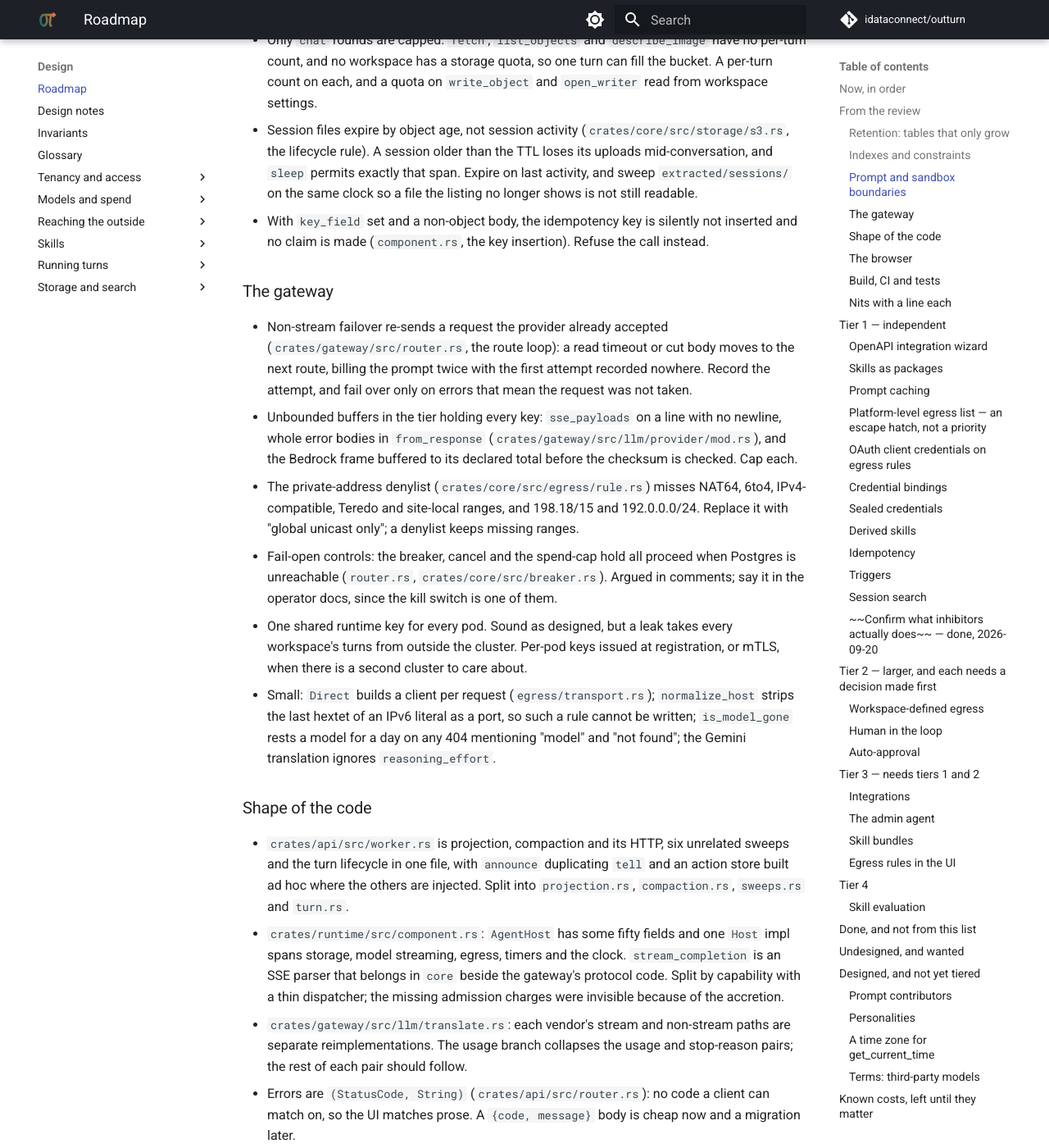
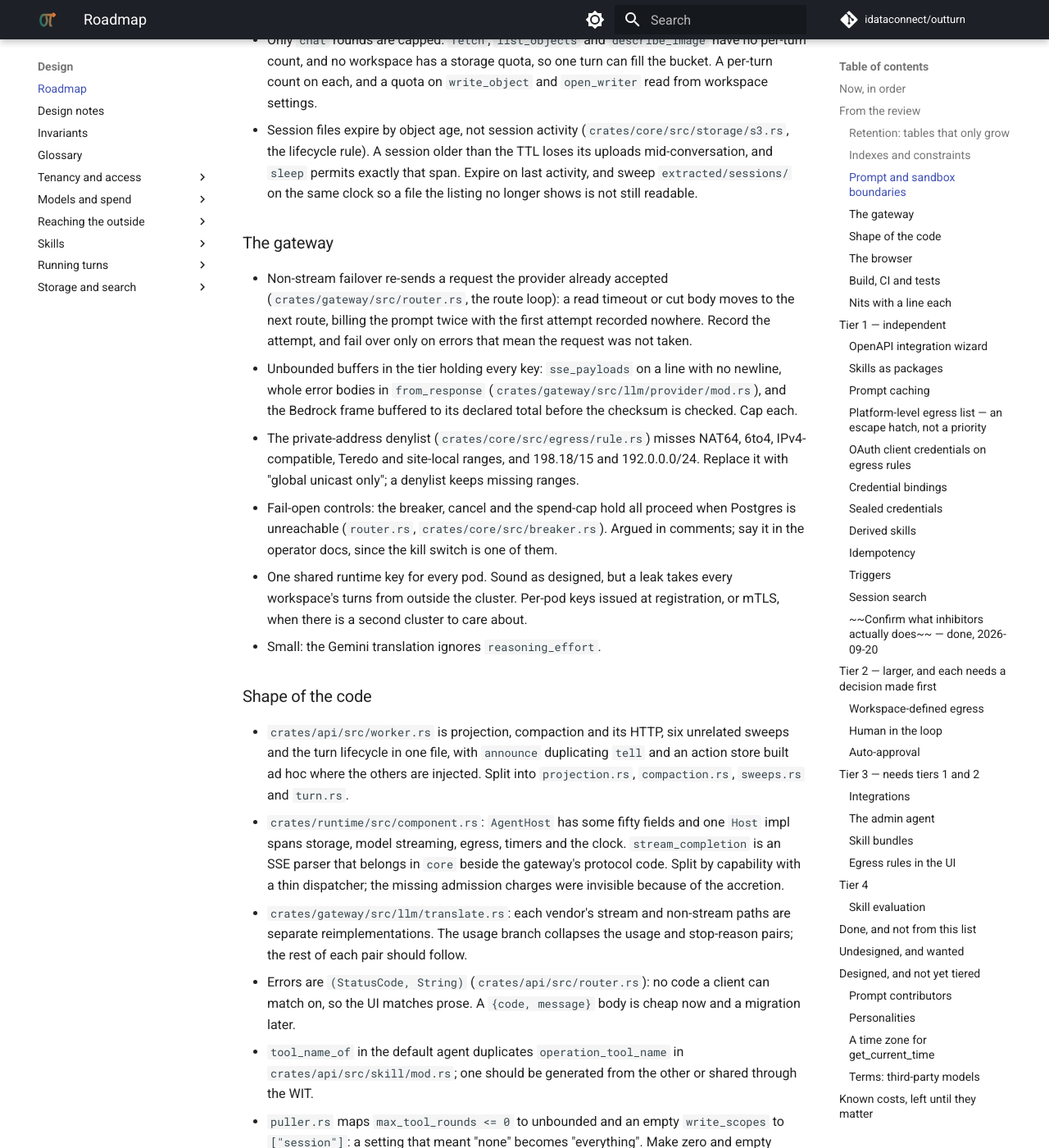
Before and after one commit to idataconnect/outturn, an MkDocs documentation site: the page built from docs/roadmap.md, in a window 1280 px wide and 1400 px high, scrolled down 2660 px. Shown: the whole window at 82% size. Built offline with MkDocs 1.6.1 and Material for MkDocs 9.7.7, drawn with Linux system fonts in a browser that asks for light colours; comment, search, counter and statistics services are not loaded.

Commit message:
Take four fixed review items off the roadmap
Co-Authored-By: Claude Opus 5.5 <noreply@anthropic.com>

```diff
--- a/docs/roadmap.md
+++ b/docs/roadmap.md
@@ -115,9 +115,6 @@ can be picked up without rereading the review. Ordered by what it protects.
   the TTL loses its uploads mid-conversation, and `sleep` permits exactly that
   span. Expire on last activity, and sweep `extracted/sessions/` on the same
   clock so a file the listing no longer shows is not still readable.
-- With `key_field` set and a non-object body, the idempotency key is silently
-  not inserted and no claim is made (`component.rs`, the key insertion).
-  Refuse the call instead.
 
 ### The gateway
 
@@ -141,11 +138,7 @@ can be picked up without rereading the review. Ordered by what it protects.
 - One shared runtime key for every pod. Sound as designed, but a leak takes
   every workspace's turns from outside the cluster. Per-pod keys issued at
   registration, or mTLS, when there is a second cluster to care about.
-- Small: `Direct` builds a client per request (`egress/transport.rs`);
-  `normalize_host` strips the last hextet of an IPv6 literal as a port, so
-  such a rule cannot be written; `is_model_gone` rests a model for a day on
-  any 404 mentioning "model" and "not found"; the Gemini translation ignores
-  `reasoning_effort`.
+- Small: the Gemini translation ignores `reasoning_effort`.
 
 ### Shape of the code
 
```
